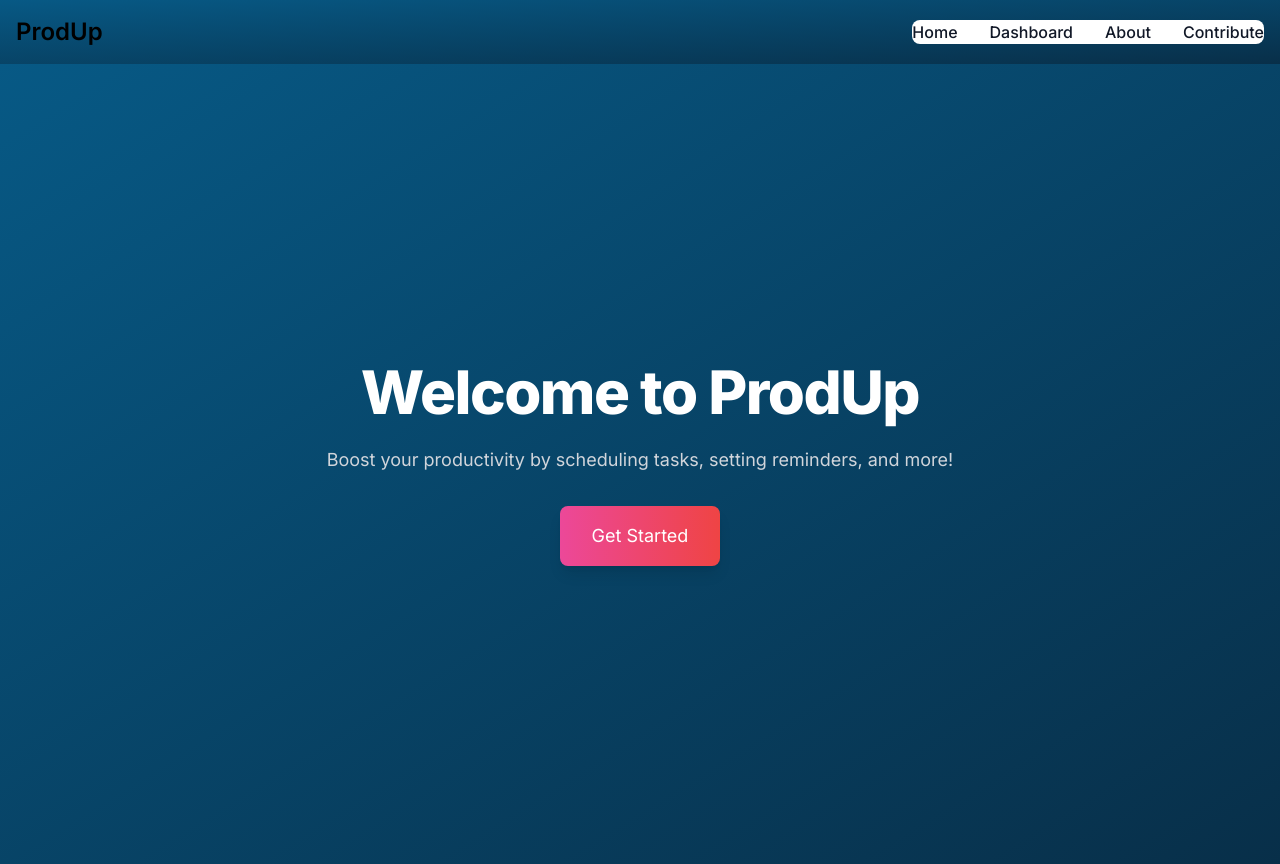
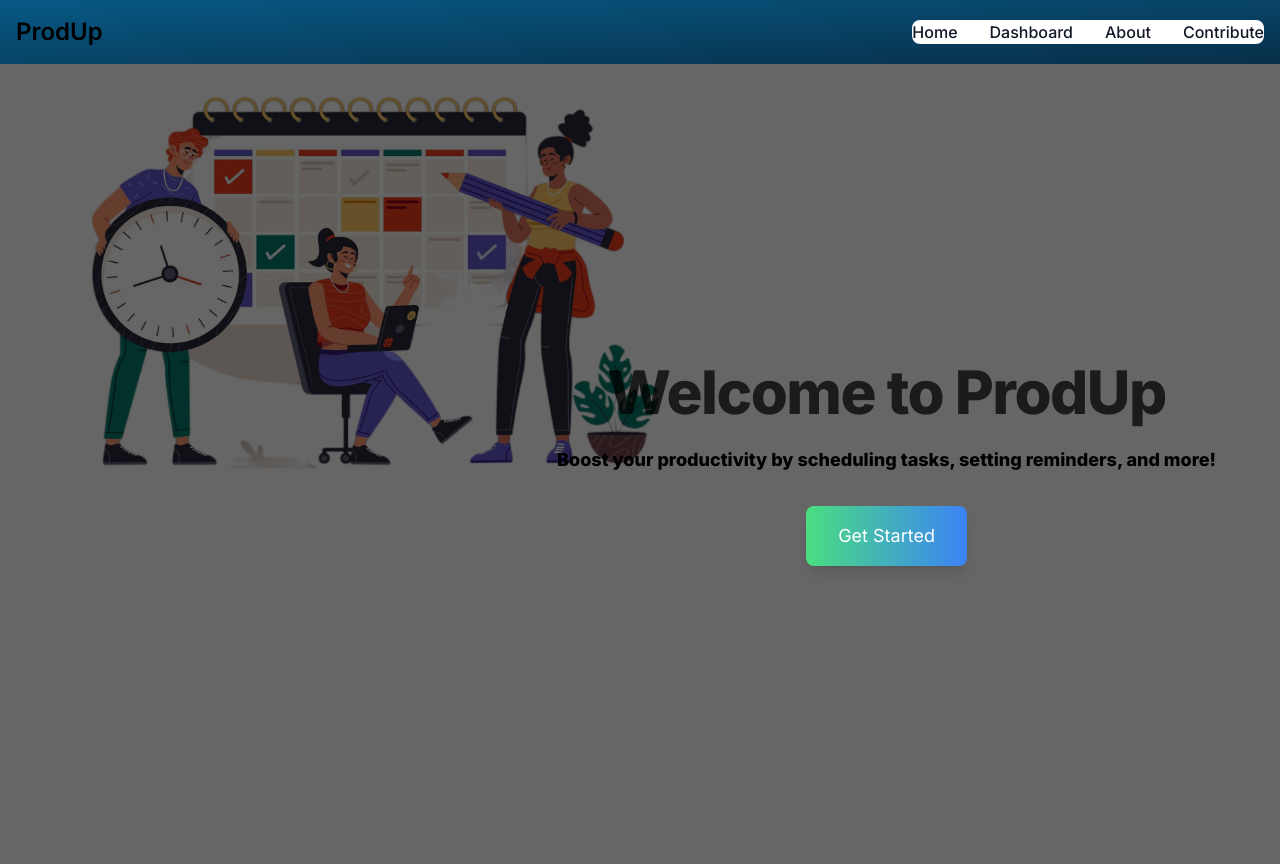
Before and after one commit to saicharan1901/ProdUp, a Next.js app in the folder frontend/: page / in a window 1280 px wide. Built offline with nearby package versions, Linux system fonts and the light colour scheme.

Commit message:
added background image for home

```diff
--- a/frontend/app/homeee/components/HomeDiv.jsx
+++ b/frontend/app/homeee/components/HomeDiv.jsx
@@ -2,16 +2,25 @@ import React from 'react';
 
 const HomeDiv = () => {
   return (
-    <div className="flex items-center justify-center bg-gradient-to-br from-sky-800 to-sky-950 min-h-screen text-white">
-      <div className="text-center p-8 rounded-lg ">
-        <h1 className="text-6xl font-extrabold tracking-tight mb-6">
+    <div
+      className="relative flex items-center justify-end min-h-screen bg-gradient-to-br from-sky-800 to-sky-950 text-white"
+      style={{
+        backgroundImage: `url("/home image.png")`,
+        backgroundSize: '55% auto',
+        backgroundPosition: 'left -10%',
+        backgroundRepeat: 'no-repeat',
+      }}
+    >
+      <div className="absolute inset-0 bg-black bg-opacity-60 "></div> {/* Overlay */}
+      <div className="relative text-center p-8 rounded-lg z-10 m-8">
+        <h1 className="text-6xl font-extrabold tracking-tight mb-6 animate-pulse text-black">
           Welcome to ProdUp
         </h1>
-        <p className="text-lg text-gray-300 mb-8">
+        <p className="text-lg text-black mb-8 font-extrabold">
           Boost your productivity by scheduling tasks, setting reminders, and more!
         </p>
         <button
-          className="px-8 py-4 bg-gradient-to-r from-pink-500 to-red-500 text-white text-lg rounded-lg shadow-lg hover:scale-105 transform transition-transform hover:shadow-xl focus:outline-none focus:ring-2 focus:ring-pink-500 focus:ring-offset-2"
+          className="px-8 py-4 bg-gradient-to-r from-green-400 to-blue-500 text-white text-lg rounded-lg shadow-lg hover:scale-105 transform transition-transform hover:shadow-2xl focus:outline-none focus:ring-2 focus:ring-green-400 focus:ring-offset-2"
         >
           Get Started
         </button>
```
Also changed, not shown: frontend/public/home image.png (added).
